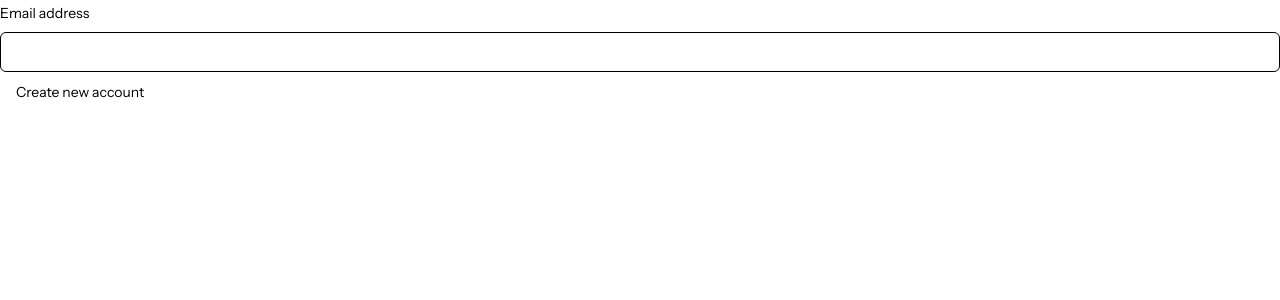
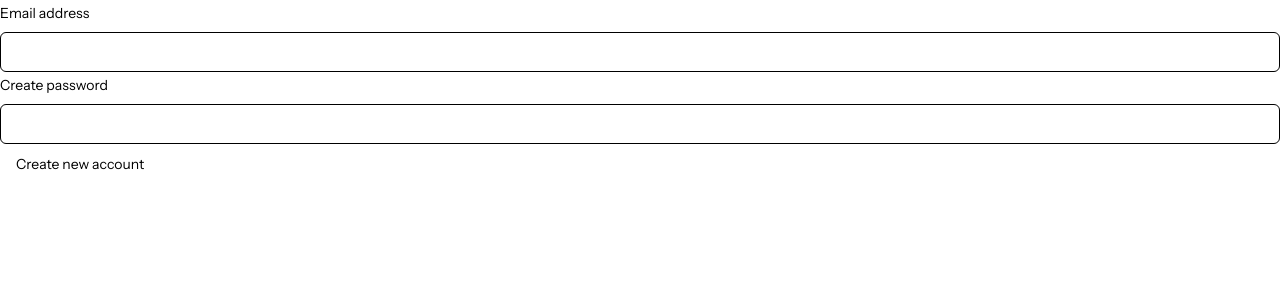
Before and after one commit to NatGlass/link-sharing-app, a Next.js app: page /register in a window 1280 px wide. Shown: the top 300 px of the page. Built offline with nearby package versions, Linux system fonts and the light colour scheme.

Commit message:
pass: show error when password is empty

```diff
--- a/src/app/(auth)/register/_components/form.tsx
+++ b/src/app/(auth)/register/_components/form.tsx
@@ -19,6 +19,7 @@ const RegisterForm = () => {
     resolver: zodResolver(FormSchema),
     defaultValues: {
       email: "",
+      password: "",
     },
   });
 
@@ -39,8 +40,23 @@ const RegisterForm = () => {
                 <FormControl>
                   <Input {...field} />
                 </FormControl>
-                <FormMessage>
+                <FormMessage data-testid="email-error-message">
                   {form.formState.errors.email?.message}
+                </FormMessage>
+              </FormItem>
+            )}
+          />
+          <FormField
+            control={form.control}
+            name="password"
+            render={({ field }) => (
+              <FormItem>
+                <FormLabel>Create password</FormLabel>
+                <FormControl>
+                  <Input type="password" {...field} />
+                </FormControl>
+                <FormMessage data-testid="password-error-message">
+                  {form.formState.errors.password?.message}
                 </FormMessage>
               </FormItem>
             )}
```
